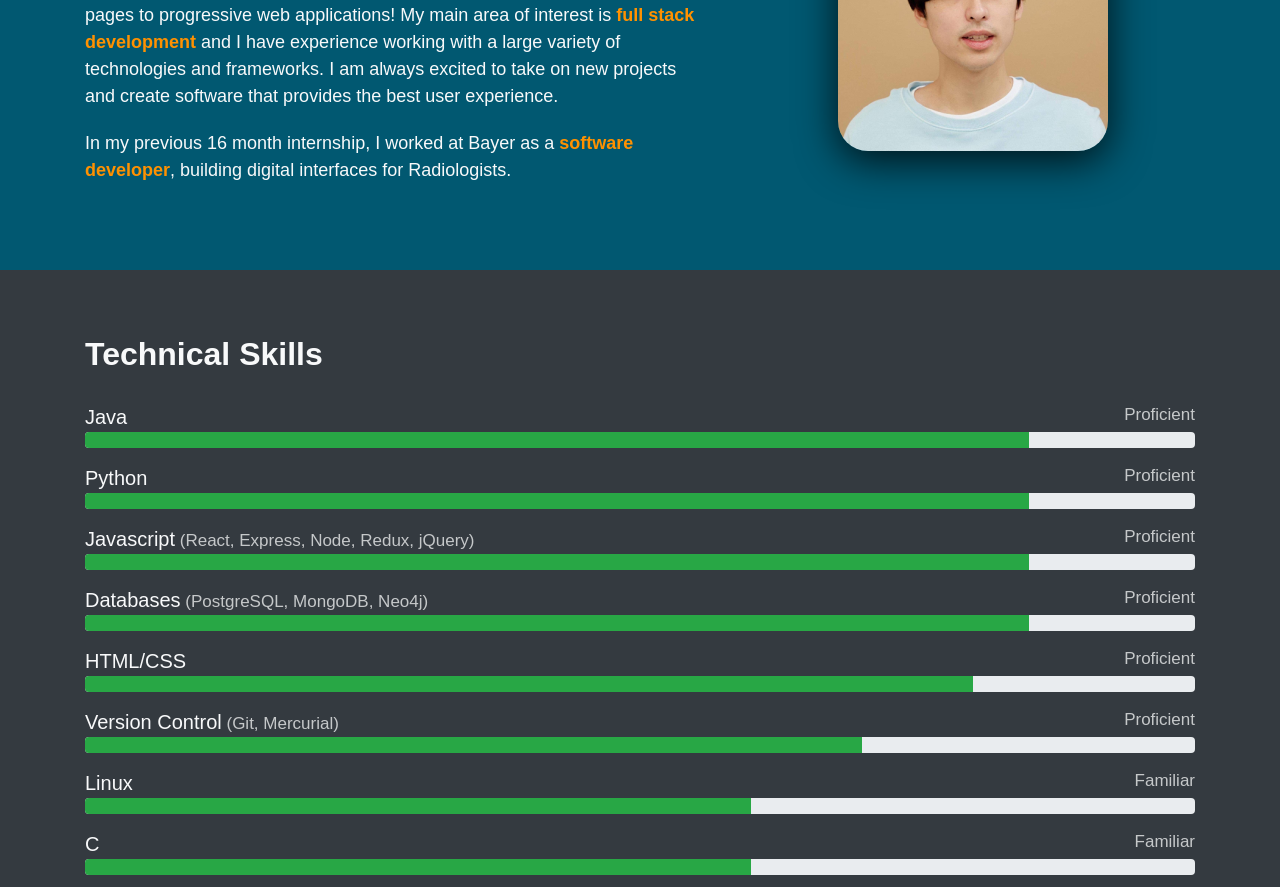
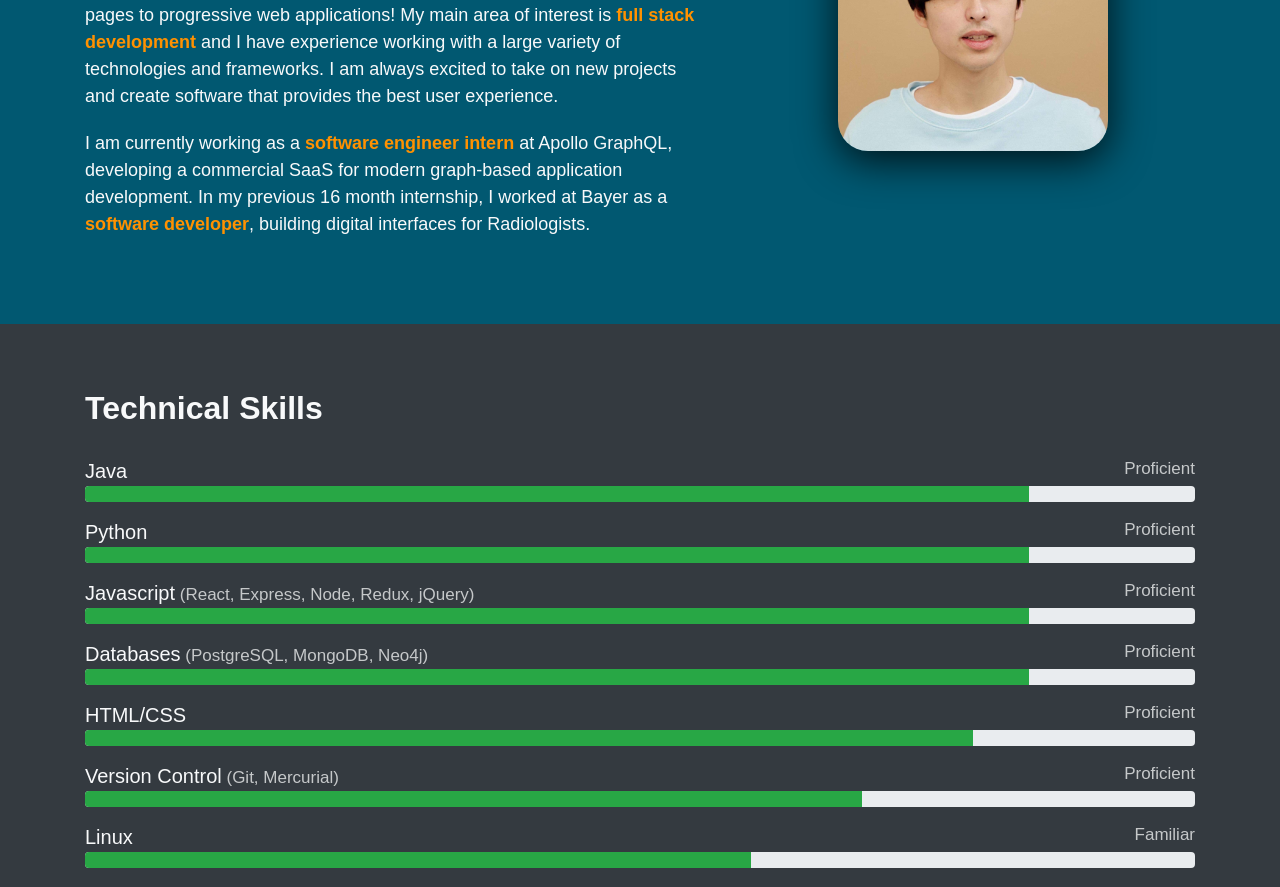
Before and after one commit to William010x/william010x.github.io, a React (Create React App) app: page / in a window 1280 px wide. Shown: the part 800-1687 px from the top of the page. Built offline with nearby package versions, Linux system fonts and the light colour scheme; a web font is replaced by a local one.

Commit message:
Update logo for Apollo

```diff
--- a/src/AboutMe.js
+++ b/src/AboutMe.js
@@ -27,7 +27,7 @@ class AboutMe extends React.Component {
                                     I am always excited to take on new projects and create software that provides the best user experience.
                                 </p>
                                 <p>
-                                    In my previous 16 month internship, I worked at Bayer as a <b>software developer</b>, building digital interfaces for Radiologists.
+                                    I am currently working as a <b>software engineer intern</b> at Apollo GraphQL, developing a commercial SaaS for modern graph-based application development. In my previous 16 month internship, I worked at Bayer as a <b>software developer</b>, building digital interfaces for Radiologists.
                                 </p>
                             </div>
                             <a href="https://www.linkedin.com/in/william-san" className="center" target="_blank" rel="noreferrer">
```
Also changed, not shown: src/images/apollo.png.
